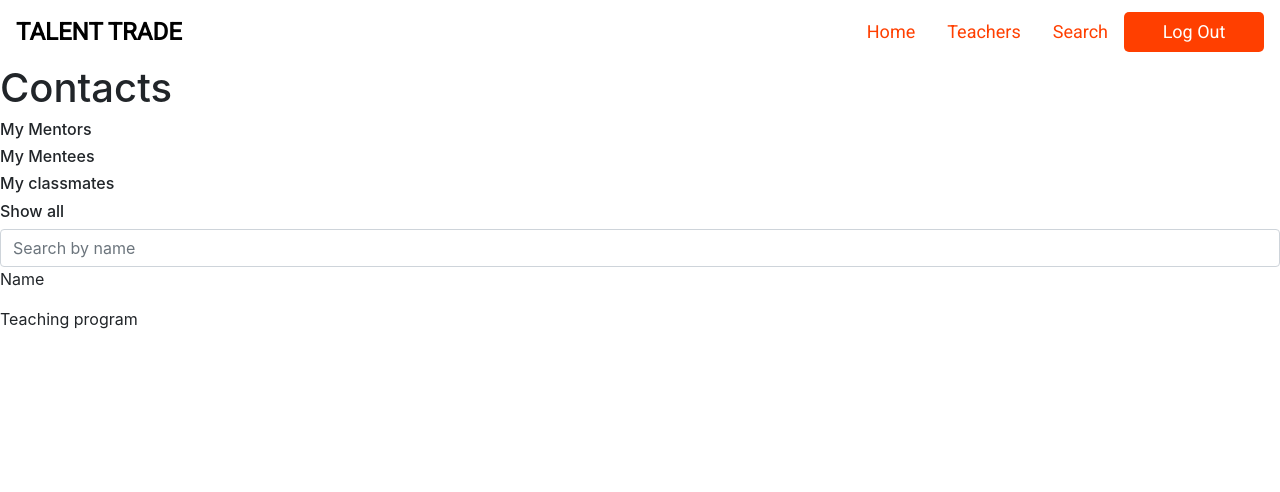
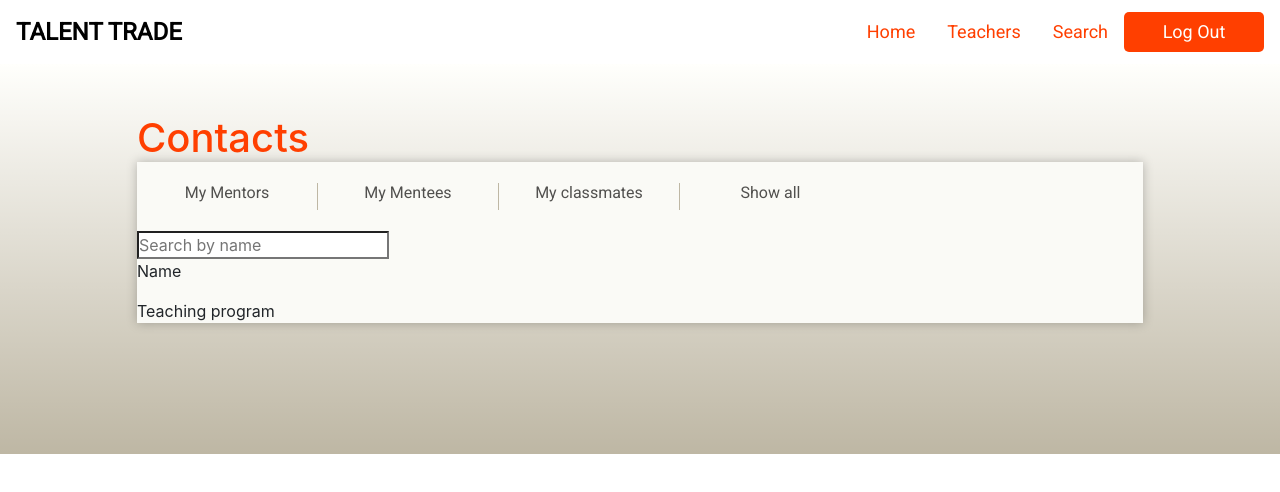
Before and after one commit to chingu-voyages/v8-geckos-team-05, a React (Create React App) app in the folder skill-trade-client/: page / in a window 1280 px wide. Shown: the top 492 px of the page. Built offline with nearby package versions, Linux system fonts and the light colour scheme.

Commit message:
styling progress

```diff
--- a/skill-trade-client/src/components/Contacts/contactsMain.jsx
+++ b/skill-trade-client/src/components/Contacts/contactsMain.jsx
@@ -8,32 +8,32 @@ class ContactsMain extends Component {
     return (
       <React.Fragment>
         <NavBar />
-        <div className="mainContainer">
-          <h1>Contacts</h1>
+        <div className="mainContainerContacts">
+          <h1 className="mainContainerContacts__title">Contacts</h1>
           <div className="contentBox">
-            <div className="topBar">
-              <div className="myMentorsBlock">
+            <div className="contentBox__topBar">
+              <div className="contentBox__topBar__myMentors">
                 <h6>My Mentors</h6>
               </div>
-              <div className="myMenteesBlock">
+              <div className="contentBox__topBar__myMentees">
                 <h6>My Mentees</h6>
               </div>
-              <div className="myClassmatesBlock">
+              <div className="contentBox__topBar__myClassmates">
                 <h6>My classmates</h6>
               </div>
-              <div className="showAllBlock">
+              <div className="contentBox__topBar__showAll">
                 <h6>Show all</h6>
               </div>
             </div>
-            <div className="searchBar">
+            <div className="contentBox__searchBar">
               <input
-                className="form-control mr-sm-2"
+                className="contentBox__searchBar__search"
                 type="search"
                 placeholder="Search by name"
                 aria-label="Search"
               />
             </div>
-            <div className="resultsGrid">
+            <div className="contentBox__resultsGrid">
               <FriendCard />
             </div>
           </div>
--- a/skill-trade-client/src/index.css
+++ b/skill-trade-client/src/index.css
@@ -46,3 +46,39 @@ button {
       .listedItems__item__link:hover {
         color: #ff3f00;
         text-decoration: none; }
+
+.mainContainerContacts {
+  padding: 50px 137px 115px 137px;
+  background: linear-gradient(180deg, #fffffc 0%, rgba(255, 255, 255, 0) 100%), #beb7a4; }
+  .mainContainerContacts__title {
+    color: #ff3f00;
+    margin: 0; }
+
+.contentBox {
+  background: #fafaf6;
+  box-shadow: 0px 0px 10px rgba(0, 0, 0, 0.25);
+  padding-top: 16px; }
+  .contentBox__topBar {
+    display: flex;
+    text-align: center;
+    height: 37px;
+    align-items: center;
+    margin-bottom: 16px;
+    font-family: Roboto;
+    font-style: normal;
+    font-weight: normal;
+    font-size: 16px;
+    line-height: normal;
+    text-align: center;
+    color: #51504e; }
+    .contentBox__topBar__myMentors {
+      width: 181px;
+      border-right: 1px solid #beb7a4; }
+    .contentBox__topBar__myMentees {
+      width: 181px;
+      border-right: 1px solid #beb7a4; }
+    .contentBox__topBar__myClassmates {
+      width: 181px;
+      border-right: 1px solid #beb7a4; }
+    .contentBox__topBar__showAll {
+      width: 181px; }
--- a/skill-trade-client/src/sass/abstracts/_color.scss
+++ b/skill-trade-client/src/sass/abstracts/_color.scss
@@ -1,2 +1,4 @@
-$primary-color:#FF3f00;
-$secondary-color:#beb7a4;
+$primary-color: #ff3f00;
+$secondary-color: #beb7a4;
+$terciary-color: #fffffc;
+$font-family-main: Roboto;
--- /dev/null
+++ b/skill-trade-client/src/sass/components/_contactsMain.scss
@@ -0,0 +1,50 @@
+@import "../abstracts/color";
+
+.mainContainerContacts {
+  padding: 50px 137px 115px 137px;
+  background: linear-gradient(
+      180deg,
+      $terciary-color 0%,
+      rgba(255, 255, 255, 0) 100%
+    ),
+    $secondary-color;
+  &__title {
+    color: $primary-color;
+    margin: 0;
+  }
+}
+
+.contentBox {
+  background: #fafaf6;
+  box-shadow: 0px 0px 10px rgba(0, 0, 0, 0.25);
+  padding-top: 16px;
+  &__topBar {
+    display: flex;
+    text-align: center;
+    height: 37px;
+    align-items: center;
+    margin-bottom: 16px;
+    font-family: Roboto;
+    font-style: normal;
+    font-weight: normal;
+    font-size: 16px;
+    line-height: normal;
+    text-align: center;
+    color: #51504e;
+    &__myMentors {
+      width: 181px;
+      border-right: 1px solid $secondary-color;
+    }
+    &__myMentees {
+      width: 181px;
+      border-right: 1px solid $secondary-color;
+    }
+    &__myClassmates {
+      width: 181px;
+      border-right: 1px solid $secondary-color;
+    }
+    &__showAll {
+      width: 181px;
+    }
+  }
+}
--- a/skill-trade-client/src/sass/components/_navBar.scss
+++ b/skill-trade-client/src/sass/components/_navBar.scss
@@ -1,7 +1,4 @@
-$primary-color: #ff3f00;
-$secondary-color: #beb7a4;
-$terciary-color: #fffffc;
-$font-family-main: Roboto;
+@import "../abstracts/color";
 
 button {
   all: unset;
--- a/skill-trade-client/src/sass/main.scss
+++ b/skill-trade-client/src/sass/main.scss
@@ -1,3 +1,4 @@
 @import url("https://fonts.googleapis.com/css?family=Roboto");
 @import "base/base";
 @import "components/navBar";
+@import "components/contactsMain";
```
